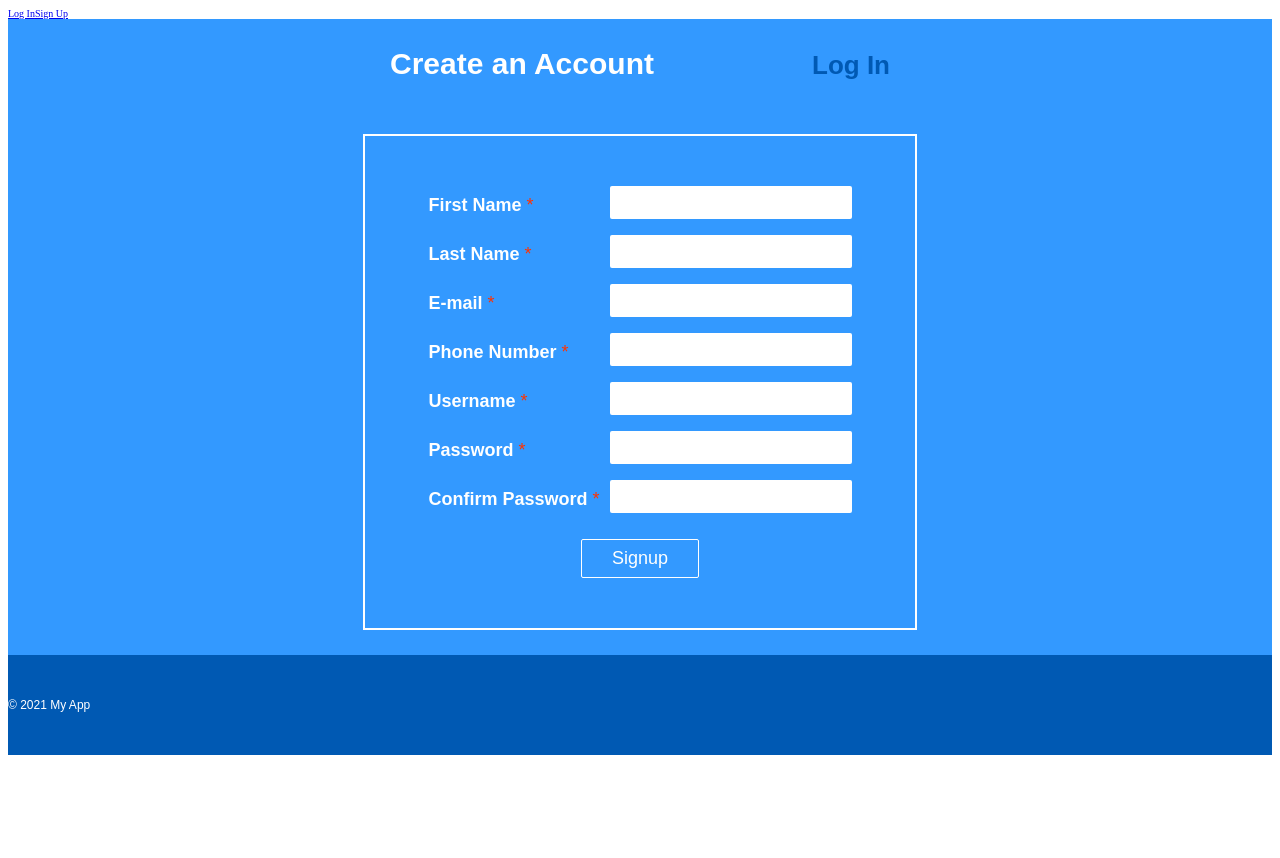
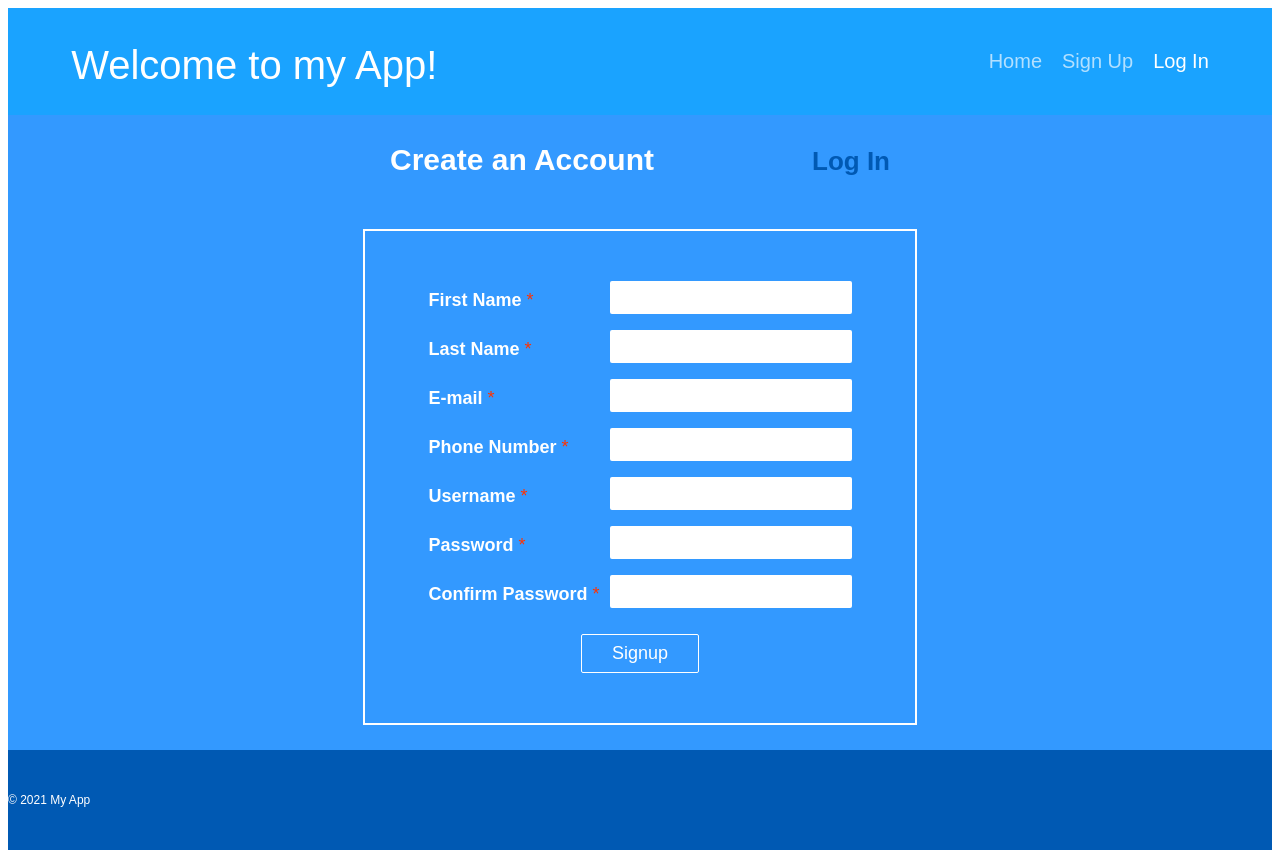
Before and after one commit to Portfolio-1-Insta-cloning/insta-frontend, a React (Create React App) app in the folder insta-frontend/: page /signup in a window 1280 px wide. Before the commit the page ends 800 px from the top, so only its background shows below. Built offline with nearby package versions, Linux system fonts and the light colour scheme.

Commit message:
Header is updated with navigation link

```diff
--- a/insta-frontend/src/App.js
+++ b/insta-frontend/src/App.js
@@ -1,5 +1,5 @@
 import React, { useState } from "react";
-import { Route, Switch, NavLink } from 'react-router-dom';
+import { Route, Switch} from 'react-router-dom';
 
 // Components
 import './App.css';
@@ -12,7 +12,6 @@ import SignUpSuccess from "./Components/SignUpSuccess";
 import Home from "./Components/Home";
 import SignUpFail from "./Components/SignUpFail";
 import LoginFailed from "./Components/LoginFailed";
-import Navigation from "./Components/Navigation";
 
 const App = () => {
 
@@ -50,8 +49,9 @@ const App = () => {
 
   return (
     <div className = "wrapperDiv">
-      {/* <Header /> */}
-      {isAuthenticated ? (<NavLink to="/" onClick = {handleLogout}>Logout</NavLink>) : <Navigation />}
+      <Header
+        isAuthenticated={isAuthenticated}
+        handleLogout={ handleLogout }/>
       {/* Routes */}
       <Switch>
         <Route exact path="/">
--- a/insta-frontend/src/Components/Header.js
+++ b/insta-frontend/src/Components/Header.js
@@ -54,15 +54,20 @@ const NavLinkItem = styled(NavLink)`
     }
 `;
 
-const Header = () => {
+const Header = (props) => {
+    const {isAuthenticated, handleLogout} = props
     return (
         <HeaderWrapper>
             <HeaderDiv>
                 <HeaderH1>Welcome to my App!</HeaderH1>
                 <NavLinkDiv>
-                    <NavLinkItem to = '/'>Home</NavLinkItem>
-                    <NavLinkItem to = '/signup'>Sign Up</NavLinkItem>
-                    <NavLinkItem to = '/login'>Log In</NavLinkItem>
+                    {isAuthenticated ? (<NavLinkItem to="/" onClick={handleLogout}>Logout</NavLinkItem>) :
+                    <>
+                        <NavLinkItem to='/'>Home</NavLinkItem>
+                        <NavLinkItem to = '/signup'>Sign Up</NavLinkItem>
+                        <NavLinkItem to='/login'>Log In</NavLinkItem>
+                    </>
+                    }
                 </NavLinkDiv>
             </HeaderDiv>
         </HeaderWrapper>
--- a/insta-frontend/src/Components/Navigation.js
+++ /dev/null
@@ -1,13 +0,0 @@
-import React from 'react';
-import { NavLink } from 'react-router-dom';
-
-const Navigation = () => {
-    return (
-        <div>
-            <NavLink to = "/login">Log In</NavLink>
-            <NavLink to = "/signup">Sign Up</NavLink>
-        </div>
-    )
-}
-
-export default Navigation;
```
